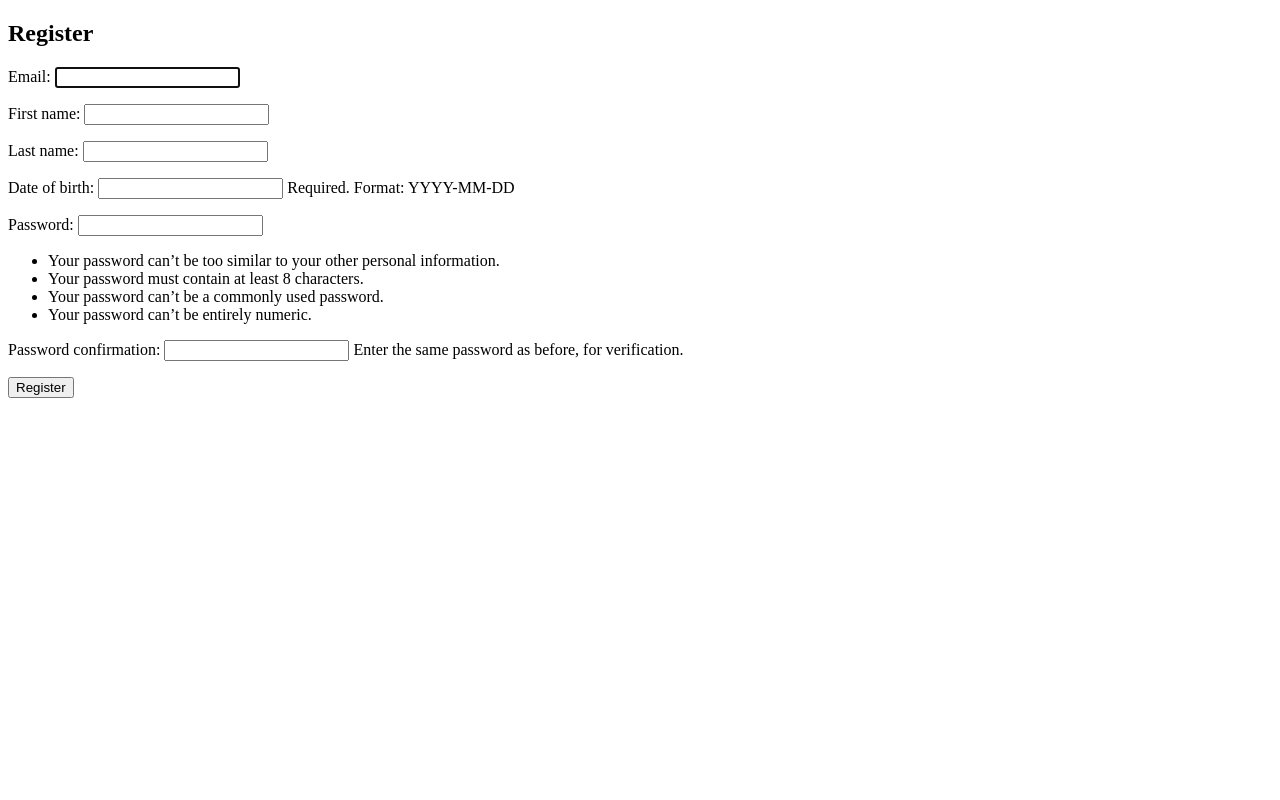
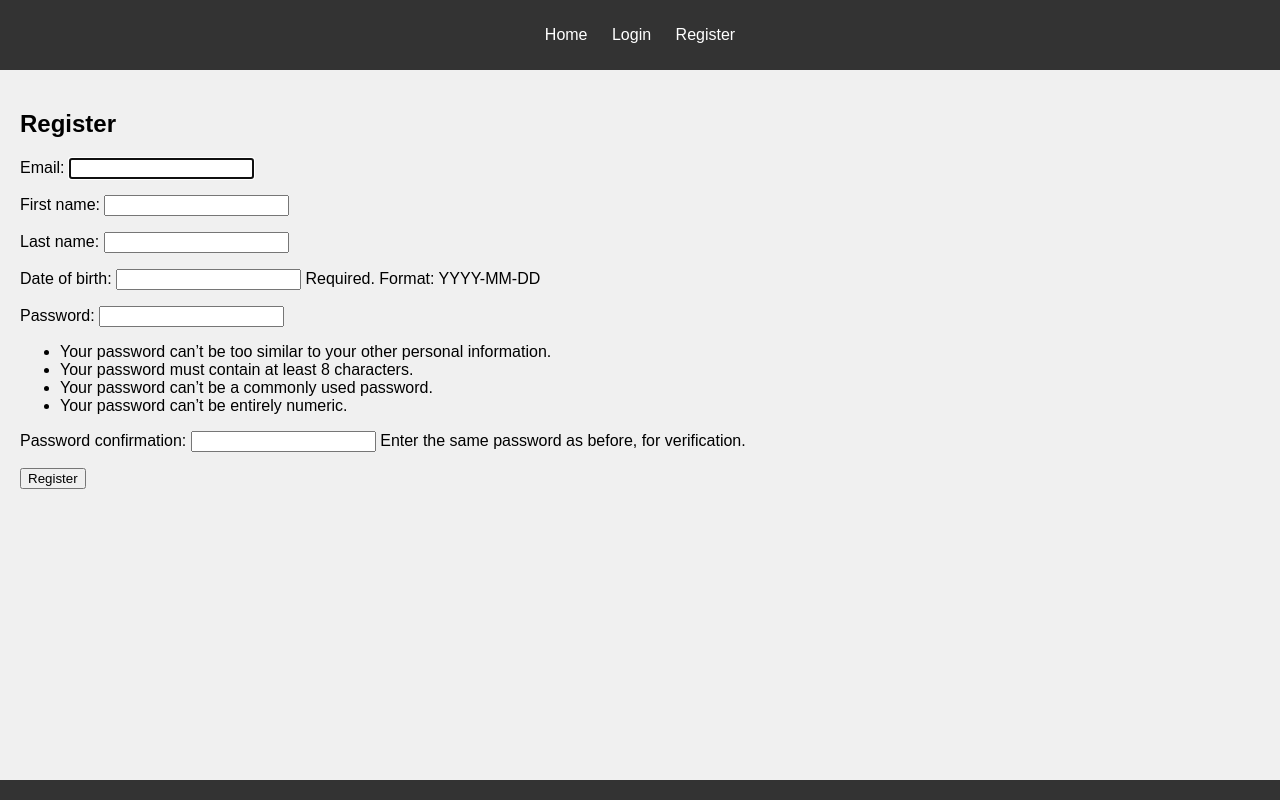
Before and after one commit to basit3000/trainapplication, a Django app: page /users/register/ in a window 1280 px wide. Run offline with Django 5.2, Linux system fonts and the light colour scheme.

Commit message:
feat: Implement authentication and profile page
- Implement logout functionality
- Add style.css
- Base template update with URL patterns

```diff
--- a/app/app/settings.py
+++ b/app/app/settings.py
@@ -128,6 +128,10 @@ USE_TZ = True
 
 STATIC_URL = 'static/'
 
+STATICFILES_DIRS = [
+    BASE_DIR / "static",
+]
+
 # Default primary key field type
 # https://docs.djangoproject.com/en/5.0/ref/settings/#default-auto-field
 
--- a/app/home/urls.py
+++ b/app/home/urls.py
@@ -2,6 +2,6 @@ from django.urls import path
 from . import views
 
 urlpatterns = [
-    path('home/', views.home),
+    path('', views.home, name='home'),
     path('authorized/', views.authorized),
 ]
--- a/app/home/views.py
+++ b/app/home/views.py
@@ -2,8 +2,6 @@ from django.shortcuts import render
 from django.http import HttpResponse
 from django.contrib.auth.decorators import login_required
 
-
-@login_required(login_url='/admin')
 def home(request):
     return render(request, 'home/welcome.html',{})
 
--- /dev/null
+++ b/app/static/css/style.css
@@ -0,0 +1,59 @@
+body {
+    font-family: Arial, sans-serif;
+    background-color: #f0f0f0;
+    margin: 0;
+    padding: 0;
+}
+
+header {
+    background-color: #333;
+    color: white;
+    padding: 10px 0;
+    text-align: center;
+}
+
+nav ul {
+    list-style: none;
+    padding: 0;
+}
+
+nav ul li {
+    display: inline;
+    margin: 0 10px;
+}
+
+nav ul li a {
+    color: white;
+    text-decoration: none;
+}
+
+main {
+    padding: 20px;
+}
+
+footer {
+    background-color: #333;
+    color: white;
+    text-align: center;
+    padding: 10px 0;
+    position: absolute;
+    bottom: 0;
+    width: 100%;
+}
+
+.login-button, .logout-button {
+    display: inline-block;
+    padding: 10px 20px;
+    margin: 10px 0;
+    text-align: center;
+    text-decoration: none;
+    color: #fff;
+    background-color: #007bff; /* Primary color */
+    border: none;
+    border-radius: 4px;
+    cursor: pointer;
+}
+
+.logout-button {
+    background-color: #6c757d; /* Secondary color */
+}
--- a/app/templates/base.html
+++ b/app/templates/base.html
@@ -2,9 +2,28 @@
 <html>
 <head>
     <title>{% block title %}Train application{% endblock %}</title>
+    {% load static %}
+    <link rel="stylesheet" href="{% static 'css/style.css' %}">
 </head>
 <body>
     <header>
+        <nav>
+            <ul>
+                <li><a href="{% url 'home' %}">Home</a></li>
+                {% if user.is_authenticated %}
+                    <li><a href="{% url 'profile' %}">Profile</a></li>
+                    <li>
+                        <form method="post" action="{% url 'logout' %}" style="display: inline;">
+                            {% csrf_token %}
+                            <button type="submit" style="background: none; border: none; padding: 0; cursor: pointer; color: white; font-size: inherit;">Logout</button>
+                        </form>
+                    </li>
+                {% else %}
+                    <li><a href="{% url 'login' %}">Login</a></li>
+                    <li><a href="{% url 'register' %}">Register</a></li>
+                {% endif %}
+            </ul>
+        </nav>
     </header>
     <main>
         {% block content %}
--- /dev/null
+++ b/app/templates/registration/logged_out.html
@@ -0,0 +1,6 @@
+{% extends "base.html" %}
+
+{% block content %}
+<h2>You have been logged out</h2>
+<p>Thank you for visiting. Click <a href="{% url 'login' %}">here</a> to log in again.</p>
+{% endblock %}
--- a/app/users/templates/users/profile.html
+++ b/app/users/templates/users/profile.html
@@ -2,5 +2,6 @@
 
 {% block content %}
 <h2>User Profile</h2>
-<p>Welcome, {{ user.username }}!</p>
+<p>Welcome, {{ user.first_name }} {{ user.last_name }}!</p>
+
 {% endblock %}
--- a/app/users/urls.py
+++ b/app/users/urls.py
@@ -1,6 +1,7 @@
 from django.urls import path
 from .views import UserRegisterView
 from . import views
+from django.contrib.auth import views as auth_views
 
 urlpatterns = [
     path('register/', UserRegisterView.as_view(), name='register'),
```
Also changed, not shown: app/home/templates/home/welcome.html (+5 -9 lines), app/db.sqlite3.
